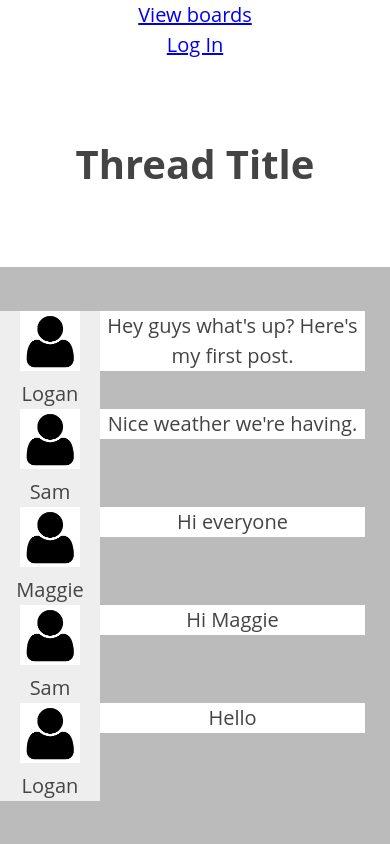
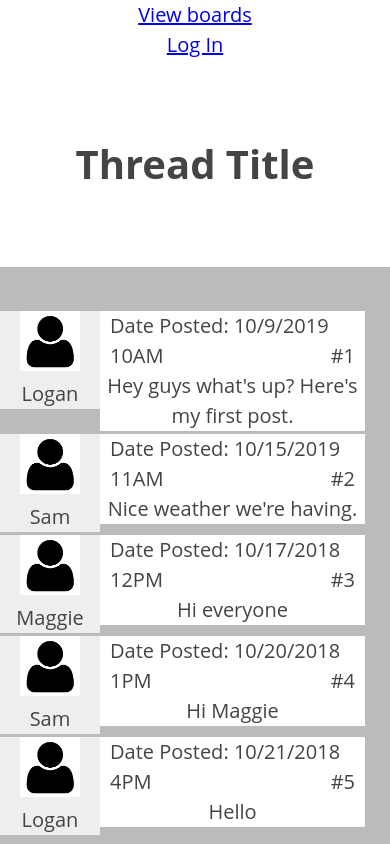
Before and after one commit to krogank9/forum-client, a React (Create React App) app: page /boards/1/1/1 in a window 390 px wide. Shown: the top 844 px of the page. Built offline with nearby package versions, Linux system fonts and the light colour scheme.

Commit message:
responsiveness and more info for posts

```diff
--- a/src/components/ThreadListPage/Thread/Thread.js
+++ b/src/components/ThreadListPage/Thread/Thread.js
@@ -15,9 +15,12 @@ class Thread extends Component {
             <small>{this.props.user}, {this.props.date}</small>
           </div>
           <div class="forum-thread-info">
-            Replies: {this.props.replies}
-            <br />
-            Views: {this.props.views}
+            <span>
+              Replies: {this.props.replies}
+            </span>
+            <span>
+              Views: {this.props.views}
+            </span>
           </div>
         </div>
       </li>
--- a/src/components/ThreadListPage/ThreadListPage.css
+++ b/src/components/ThreadListPage/ThreadListPage.css
@@ -9,11 +9,23 @@
   text-align: left;
 }
 
-.thread-list .forum-thread-info {
-  background-color: #eeeeee;
-  width: 150px;
+.forum-thread-info {
+  background-color: #ffffff;
+}
+.thread-list li {
+  margin-bottom: 2px;
 }
 
+.forum-thread-info > span {
+  margin-left: 7px;
+  margin-right: 7px;
+}
+
+/* Landscape */
+@media screen and (orientation:landscape) {
+  .forum-thread-info > span {
+    display: block;
+  }
   .thread-list li {
     display: table;
     table-layout: fixed;
@@ -29,3 +41,9 @@
   .thread-list li > div > * {
     display: table-cell;
   }
+
+  .thread-list .forum-thread-info {
+    background-color: #eeeeee;
+    width: 150px;
+  }
+}
--- a/src/components/ViewThreadPage/Post/Post.js
+++ b/src/components/ViewThreadPage/Post/Post.js
@@ -14,7 +14,15 @@ class Post extends Component {
             </div>
         </div>
           <div class="forum-post-content">
-            {this.props.content}
+            <div class="forum-post-header">
+              Date Posted: {this.props.datePosted}
+              <span class="forum-post-num">
+                #{this.props.postNum}
+              </span>
+            </div>
+            <div>
+              {this.props.content}
+            </div>
         </div>
           <div class="forum-post-clear"></div>
         </div>
--- a/src/components/ViewThreadPage/ViewThreadPage.css
+++ b/src/components/ViewThreadPage/ViewThreadPage.css
@@ -1,6 +1,19 @@
 .forum-post-list {
   list-style: none;
   padding-left: 0;
+}
+
+.forum-post-list li {
+  margin-bottom: 3px;
+}
+
+.forum-post-header {
+  padding: 0 10px;
+  text-align: left;
+}
+
+.forum-post-num {
+  float: right;
 }
 
 .forum-post-list .forum-post-user {
--- a/src/components/ViewThreadPage/ViewThreadPage.js
+++ b/src/components/ViewThreadPage/ViewThreadPage.js
@@ -7,12 +7,12 @@ import Post from "./Post/Post";
 class ViewThreadPage extends Component {
   render() {
     let posts = [
-      ["Logan", "Hey guys what's up? Here's my first post."],
-      ["Sam", "Nice weather we're having."],
-      ["Maggie", "Hi everyone"],
-      ["Sam", "Hi Maggie"],
-      ["Logan", "Hello"],
-    ].map((p, i) => <Post user={p[0]} content={p[1]} key={i} />)
+      ["Logan", "Hey guys what's up? Here's my first post.", "10/9/2019 10AM"],
+      ["Sam", "Nice weather we're having.", "10/15/2019 11AM"],
+      ["Maggie", "Hi everyone", "10/17/2018 12PM"],
+      ["Sam", "Hi Maggie", "10/20/2018 1PM"],
+      ["Logan", "Hello", "10/21/2018 4PM"],
+    ].map((p, i) => <Post user={p[0]} content={p[1]} key={i} postNum={i+1} datePosted={p[2]} />)
 
     return (
       <>
```
Lines whose indentation alone changed are shown as unchanged.
